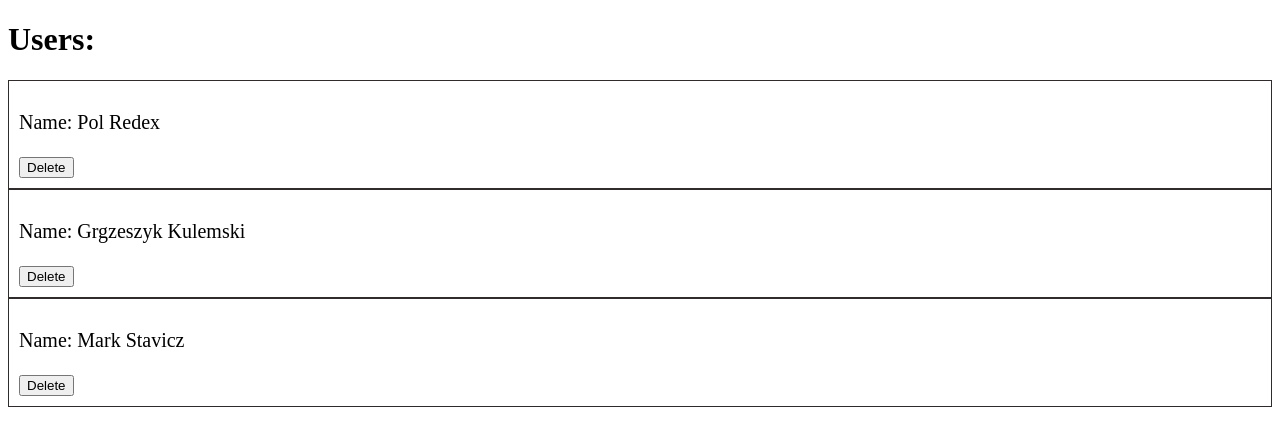
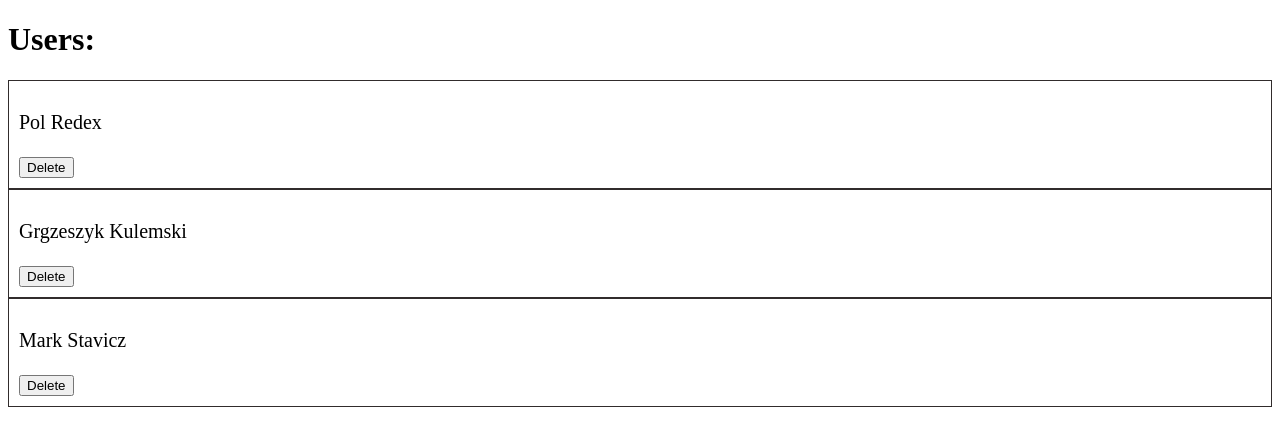
Before and after one commit to yaroslav2016/react-test, a React (Create React App) app: page / in a window 1280 px wide. Shown: the top 446 px of the page. Built offline with nearby package versions, Linux system fonts and the light colour scheme.

Commit message:
del users in console

```diff
--- a/src/components/App.js
+++ b/src/components/App.js
@@ -2,9 +2,9 @@ import React from "react";
 import Todo from "./Todo/Todo";
 
 const users = [
-    {id:1, number:"1", name: "Pol Redex"},
-    {id:2, number:"2", name: "Grgzeszyk Kulemski"},
-    {id:3, number:"3",name: "Mark Stavicz"}
+    {id:1, number:"1", title: "Pol Redex"},
+    {id:2, number:"2", title: "Grgzeszyk Kulemski"},
+    {id:3, number:"3", title: "Mark Stavicz"}
 ]
 
 class App extends React.Component {
@@ -13,8 +13,8 @@ class App extends React.Component {
         <div>
             <h1>Users:</h1>
 
-            {users.map((elem) =>{
-                return <Todo key={elem.id} name={elem.name}/>
+            {users.map((users) =>{
+                return <Todo key={users.id} title={users.title}/>
             })
             }
         </div>
--- a/src/components/Todo/Todo.js
+++ b/src/components/Todo/Todo.js
@@ -2,11 +2,14 @@ import React from "react";
 import "./Todo.css"
 
 class Todo extends React.Component {
+    delete = (e, title) => {
+        console.log("Delete", title);
+    }
     render() {
         return(
             <div className="todo">
-                <p>Name: {this.props.name}</p>
-                <button>Delete</button>
+                <p>{this.props.title}</p>
+                <button onClick={(e) => this.delete(e, this.props.title)}>Delete</button>
             </div>
         )
     }
```
